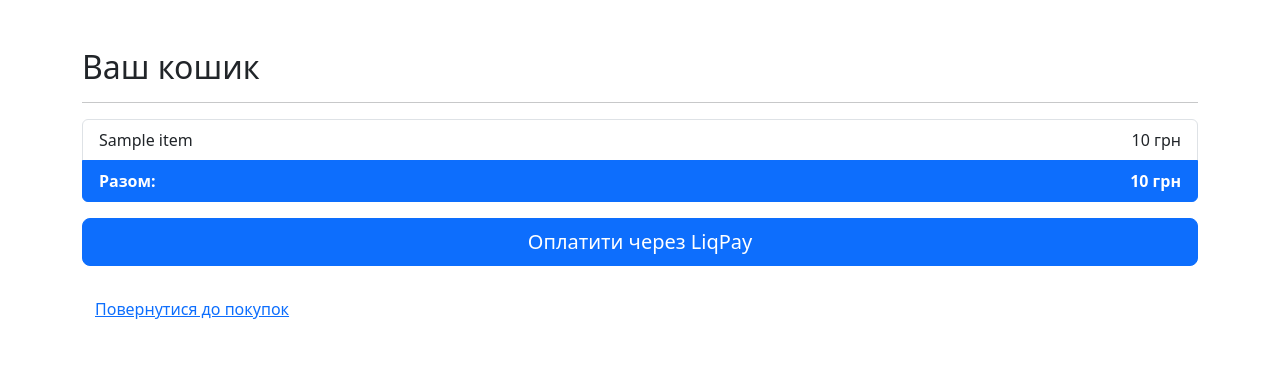
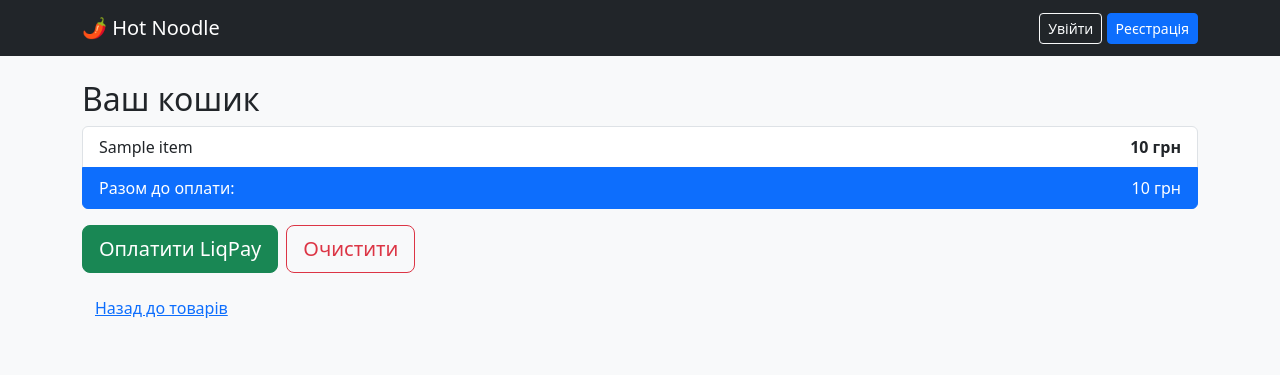
Before and after one commit to masyago50134/cs50, a Flask app: template templates/cart.html in a window 1280 px wide. Shown: the top 375 px of the page. Run offline with Flask 3, Linux system fonts and the light colour scheme; the template is opened without the code that fills it: most values are stand-ins (such as "Sample title", 1, 10 or a date in 2020).

Commit message:
Update cart.html

```diff
--- a/templates/cart.html
+++ b/templates/cart.html
@@ -1,36 +1,25 @@
-<!DOCTYPE html>
-<html lang="uk">
-<head>
-    <meta charset="UTF-8">
-    <title>Кошик</title>
-    <link rel="stylesheet" href="https://cdn.jsdelivr.net/npm/bootstrap@5.3.0/dist/css/bootstrap.min.css">
-</head>
-<body class="container py-5">
+{% extends "base.html" %}
+{% block content %}
 <h2>Ваш кошик</h2>
-    <hr>
 {% if items %}
-        <ul class="list-group mb-3">
+    <div class="list-group mb-3">
         {% for item in items %}
-            <li class="list-group-item d-flex justify-content-between align-items-center">
-                {{ item.name }}
-                <span>{{ item.price }} грн</span>
-            </li>
+        <div class="list-group-item d-flex justify-content-between">{{ item.name }} <b>{{ item.price }} грн</b></div>
         {% endfor %}
-            <li class="list-group-item active d-flex justify-content-between">
-                <strong>Разом:</strong>
-                <strong>{{ total }} грн</strong>
-            </li>
-        </ul>
-
+        <div class="list-group-item active d-flex justify-content-between">
+            <span>Разом до оплати:</span> <span>{{ total }} грн</span>
+        </div>
+    </div>
+    <div class="d-flex gap-2">
         <form method="POST" action="https://www.liqpay.ua/api/3/checkout" accept-charset="utf-8">
             <input type="hidden" name="data" value="{{ data }}" />
             <input type="hidden" name="signature" value="{{ signature }}" />
-            <button class="btn btn-primary btn-lg w-100">Оплатити через LiqPay</button>
+            <button class="btn btn-success btn-lg">Оплатити LiqPay</button>
         </form>
+        <a href="/clear" class="btn btn-outline-danger btn-lg">Очистити</a>
+    </div>
 {% else %}
     <p>Кошик порожній.</p>
 {% endif %}
-    <br>
-    <a href="/" class="btn btn-link">Повернутися до покупок</a>
-</body>
-</html>
+<a href="/" class="btn btn-link mt-3">Назад до товарів</a>
+{% endblock %}
```
Lines whose indentation alone changed are shown as unchanged.
